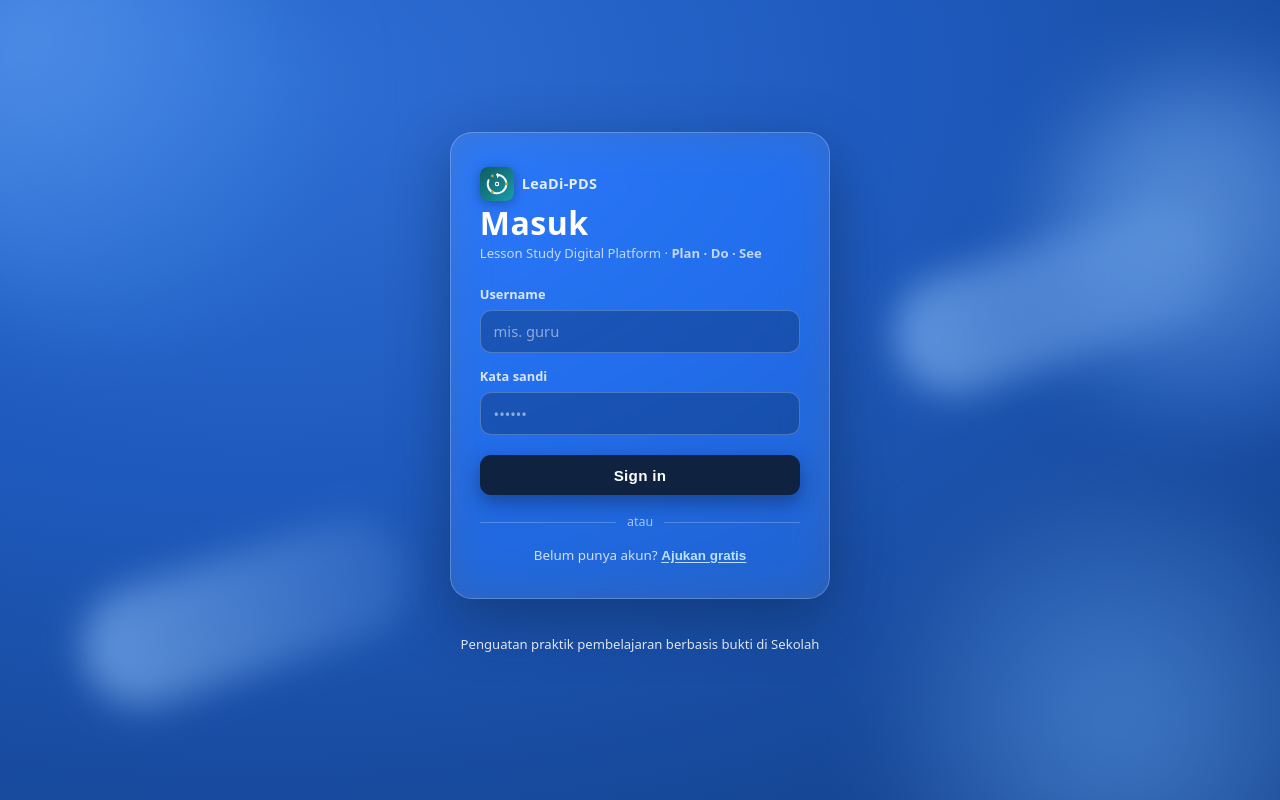
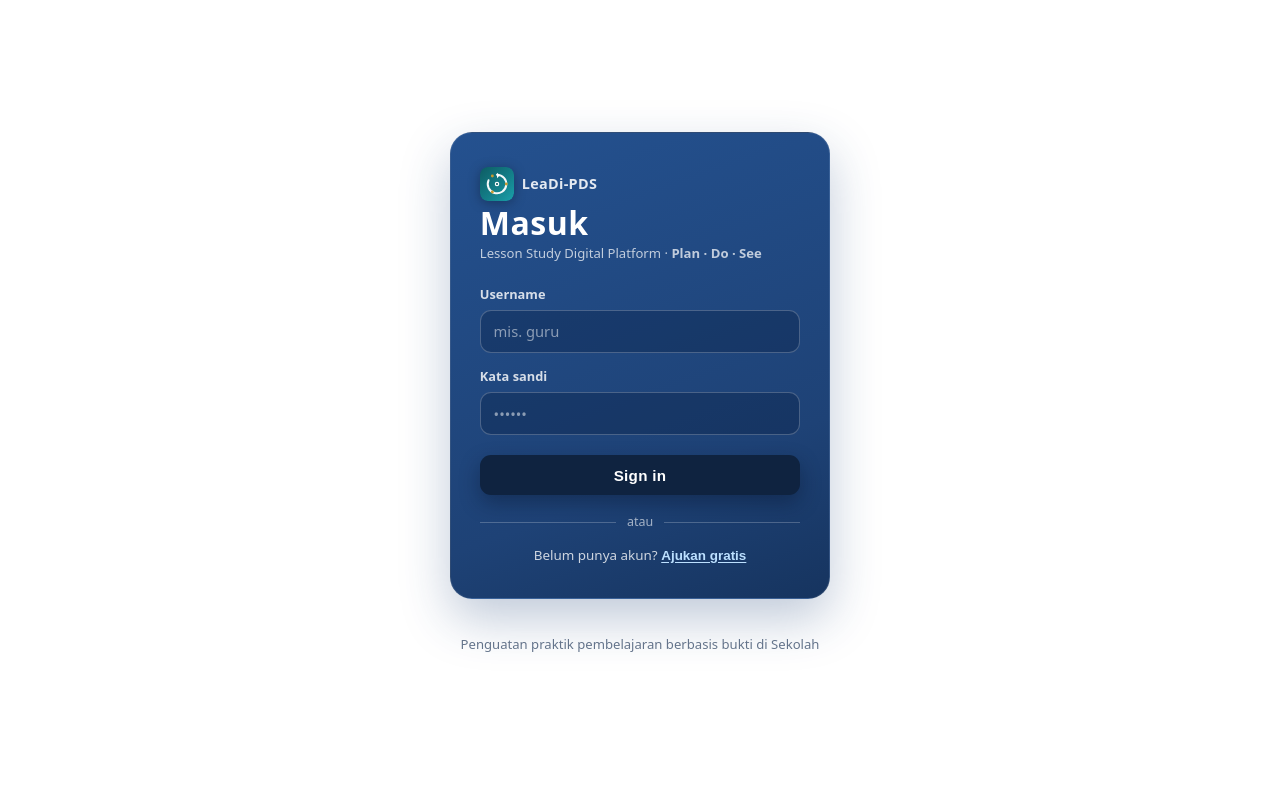
Before and after one commit to mf-story/leadi-pds, a plain HTML site: page index.html in a window 1280 px wide. Drawn offline with Linux system fonts and the light colour scheme.

Commit message:
Login: latar putih, kartu biru sesuai tema aplikasi (gradien appbar)

```diff
--- a/index.html
+++ b/index.html
@@ -14,13 +14,6 @@
 
   <!-- ========================= LOGIN ========================= -->
   <section id="loginScreen" class="login-screen">
-    <div class="login-bg" aria-hidden="true">
-      <span class="blob blob-1"></span>
-      <span class="blob blob-2"></span>
-      <span class="blob blob-3"></span>
-      <span class="ribbon ribbon-1"></span>
-      <span class="ribbon ribbon-2"></span>
-    </div>
     <div class="login-card">
       <div class="login-brand"><img src="icon.svg" alt="" width="34" height="34" /><span>LeaDi-PDS</span></div>
       <h1 class="login-title">Masuk</h1>
--- a/service-worker.js
+++ b/service-worker.js
@@ -1,5 +1,5 @@
 /* LeaDi-PDS service worker — cache statis, lewati API & uploads */
-const CACHE = 'leadi-pds-v69';
+const CACHE = 'leadi-pds-v70';
 const ASSETS = [
   './',
   './index.html',
--- a/style.css
+++ b/style.css
@@ -48,18 +48,10 @@ hr { border: none; border-top: 1px solid var(--line); margin: 1rem 0; }
 .link-btn { background: none; border: none; color: var(--accent); font-weight: 600; cursor: pointer; font-size: .88rem; padding: 0; }
 .icon-btn { background: none; border: none; font-size: 1.25rem; cursor: pointer; position: relative; padding: .2rem .35rem; color: inherit; }
 
-/* ---------- Login (glassmorphism) ---------- */
-.login-screen { position: relative; overflow: hidden; min-height: 100vh; min-height: 100dvh; display: flex; flex-direction: column; align-items: center; justify-content: center; gap: 1.4rem; padding: 1.5rem; background: radial-gradient(120% 120% at 20% 10%, #2f6fd6 0%, #1f5bbf 40%, #123f86 100%); }
+/* ---------- Login (kartu biru di atas latar putih) ---------- */
+.login-screen { position: relative; overflow: hidden; min-height: 100vh; min-height: 100dvh; display: flex; flex-direction: column; align-items: center; justify-content: center; gap: 1.4rem; padding: 1.5rem; background: #ffffff; }
 .login-screen[hidden] { display: none; }
-.login-bg { position: absolute; inset: 0; z-index: 0; pointer-events: none; }
-.login-bg .blob { position: absolute; border-radius: 50%; filter: blur(42px); opacity: .55; }
-.blob-1 { width: 420px; height: 420px; left: -110px; top: -90px; background: radial-gradient(circle at 30% 30%, #6fb0ff, #2f74d6 70%); }
-.blob-2 { width: 360px; height: 360px; right: -120px; top: 8%; background: radial-gradient(circle at 40% 40%, #8fc6ff, #2a63c4 72%); opacity: .5; }
-.blob-3 { width: 480px; height: 480px; right: -80px; bottom: -160px; background: radial-gradient(circle at 50% 50%, #67a8f5, #1d4fa0 75%); opacity: .5; }
-.login-bg .ribbon { position: absolute; width: 340px; height: 120px; border-radius: 60px; background: linear-gradient(90deg, rgba(150,200,255,.55), rgba(120,175,245,.15)); filter: blur(18px); transform: rotate(-18deg); }
-.ribbon-1 { left: 6%; bottom: 16%; }
-.ribbon-2 { right: 4%; top: 30%; transform: rotate(22deg); width: 300px; }
-.login-card { position: relative; z-index: 1; background: rgba(255, 255, 255, .10); backdrop-filter: blur(22px) saturate(140%); -webkit-backdrop-filter: blur(22px) saturate(140%); border: 1px solid rgba(255, 255, 255, .22); border-radius: 22px; padding: 2.1rem 1.8rem; width: 100%; max-width: 380px; box-shadow: 0 20px 60px rgba(8, 30, 66, .45); text-align: left; color: #fff; }
+.login-card { position: relative; z-index: 1; background: linear-gradient(160deg, #24518f, #1e4276 70%, #16345f); border: 1px solid rgba(255, 255, 255, .10); border-radius: 22px; padding: 2.1rem 1.8rem; width: 100%; max-width: 380px; box-shadow: 0 20px 50px rgba(30, 66, 118, .28); text-align: left; color: #fff; }
 .login-brand { display: flex; align-items: center; gap: .5rem; font-size: .9rem; font-weight: 600; letter-spacing: .3px; color: rgba(255, 255, 255, .88); }
 .login-brand img { filter: drop-shadow(0 2px 6px rgba(0, 0, 0, .3)); border-radius: 8px; }
 .login-title { font-size: 2rem; font-weight: 800; letter-spacing: .5px; color: #fff; margin: .1rem 0 .1rem; }
@@ -79,7 +71,7 @@ hr { border: none; border-top: 1px solid var(--line); margin: 1rem 0; }
 .link-btn:hover { color: #fff; }
 input:focus, textarea:focus, select:focus { outline: none; border-color: var(--accent); box-shadow: 0 0 0 3px rgba(47, 111, 237, .14); }
 .login-demo { font-size: .78rem; color: var(--muted); margin-top: 1rem; }
-.login-foot { position: relative; z-index: 1; color: rgba(255, 255, 255, .85); font-size: .82rem; text-align: center; }
+.login-foot { position: relative; z-index: 1; color: var(--muted); font-size: .82rem; text-align: center; }
 .form-error { background: #fdecec; color: var(--danger); padding: .5rem .7rem; border-radius: 8px; font-size: .85rem; margin: 0; }
 #loginError { background: rgba(255, 90, 90, .18); color: #ffd7d7; border: 1px solid rgba(255, 120, 120, .35); }
 .modal-body label, .stack label { display: flex; flex-direction: column; gap: .3rem; font-size: .84rem; font-weight: 600; color: var(--ink); }
```
